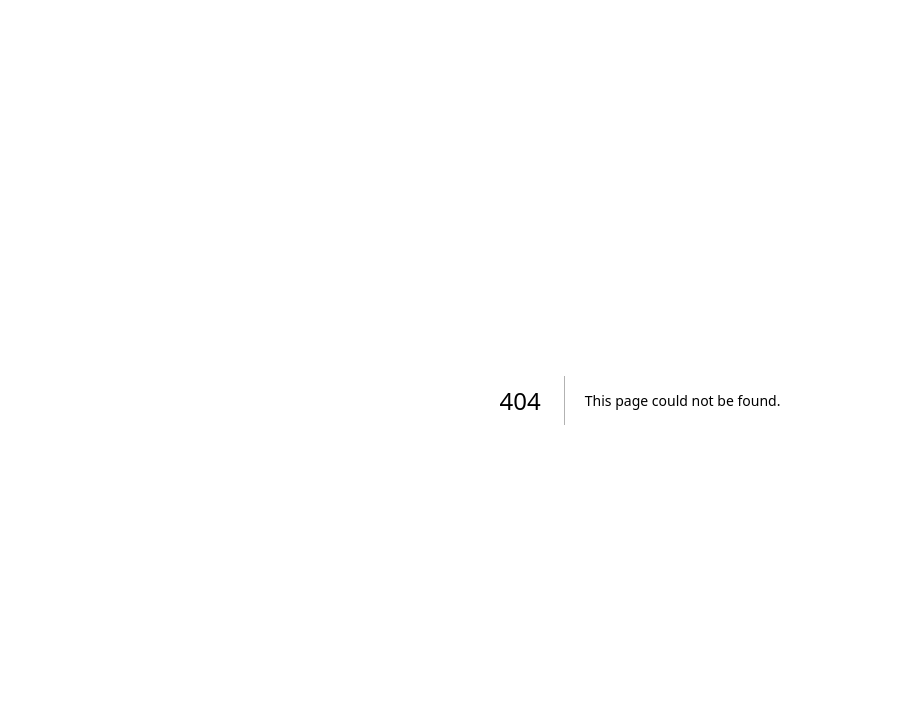
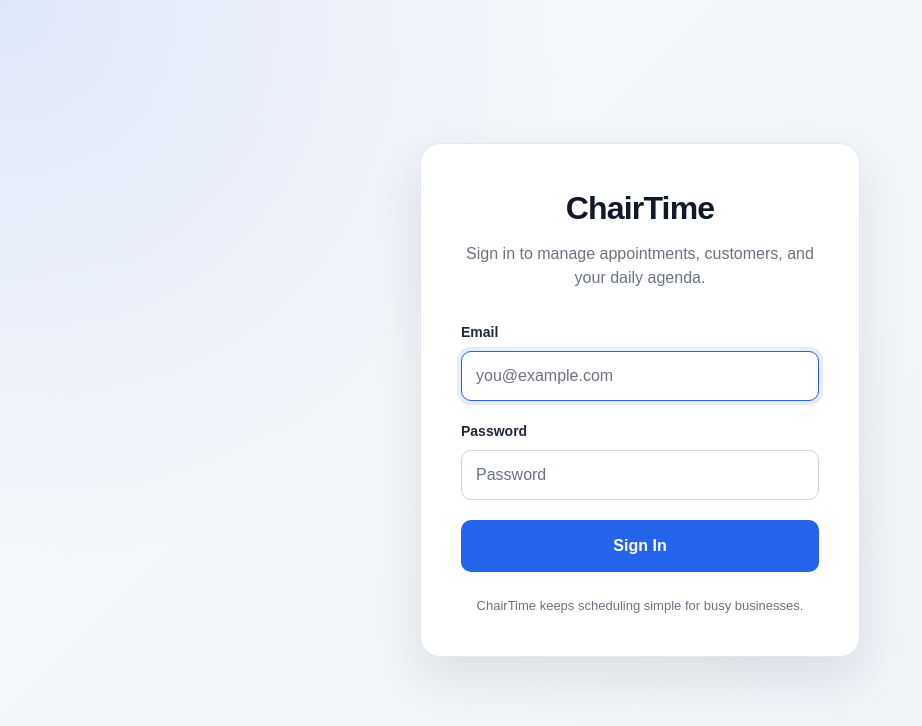
Before and after one commit to jonathandschreiber-commits/chairtime, a Next.js app in the folder frontend/: page /login in a window 1280 px wide. Before the commit this address had no page. Shown: the top 726 px of the page, without its empty margins (0-922 px from the left). Built offline with nearby package versions, Linux system fonts and the light colour scheme.

Commit message:
Deploy login and authentication routes

```diff
--- /dev/null
+++ b/frontend/app/api/auth/login/route.js
@@ -0,0 +1,72 @@
+import { NextResponse } from "next/server";
+
+const COOKIE_NAME = "chairtime_token";
+const COOKIE_MAX_AGE_SECONDS = 60 * 60 * 24 * 7;
+
+export async function POST(request) {
+    try {
+        const apiUrl = process.env.CHAIRTIME_API_URL;
+
+        if (!apiUrl) {
+            return NextResponse.json(
+                { error: "Backend URL is not configured." },
+                { status: 500 }
+            );
+        }
+
+        const body = await request.json();
+
+        const response = await fetch(`${apiUrl}/api/auth/login`, {
+            method: "POST",
+            headers: {
+                "Content-Type": "application/json",
+            },
+            body: JSON.stringify(body),
+            cache: "no-store",
+        });
+
+        const data = await response.json();
+
+        if (!response.ok) {
+            return NextResponse.json(data, {
+                status: response.status,
+            });
+        }
+
+        const token =
+            data.access_token ||
+            data.accessToken ||
+            data.token;
+
+        if (!token) {
+            return NextResponse.json(
+                { error: "No access token returned." },
+                { status: 500 }
+            );
+        }
+
+        const result = NextResponse.json({
+            success: true,
+            user: data.user,
+        });
+
+        result.cookies.set({
+            name: COOKIE_NAME,
+            value: token,
+            httpOnly: true,
+            secure: process.env.NODE_ENV === "production",
+            sameSite: "lax",
+            path: "/",
+            maxAge: COOKIE_MAX_AGE_SECONDS,
+        });
+
+        return result;
+    } catch (err) {
+        console.error(err);
+
+        return NextResponse.json(
+            { error: "Unable to contact authentication server." },
+            { status: 500 }
+        );
+    }
+}
--- /dev/null
+++ b/frontend/app/api/auth/logout/route.js
@@ -0,0 +1,21 @@
+import { NextResponse } from "next/server";
+
+const COOKIE_NAME = "chairtime_token";
+
+export async function POST() {
+  const response = NextResponse.json({
+    success: true,
+  });
+
+  response.cookies.set({
+    name: COOKIE_NAME,
+    value: "",
+    httpOnly: true,
+    secure: process.env.NODE_ENV === "production",
+    sameSite: "lax",
+    path: "/",
+    maxAge: 0,
+  });
+
+  return response;
+}
--- /dev/null
+++ b/frontend/app/login/login.module.css
@@ -0,0 +1,146 @@
+.page {
+  min-height: 100vh;
+  display: flex;
+  align-items: center;
+  justify-content: center;
+  padding: 24px;
+  background:
+    radial-gradient(circle at top left, rgba(37, 99, 235, 0.12), transparent 38%),
+    linear-gradient(135deg, #f8fafc 0%, #eef2f7 100%);
+}
+
+.card {
+  width: 100%;
+  max-width: 440px;
+  padding: 40px;
+  background: #ffffff;
+  border: 1px solid #e5e7eb;
+  border-radius: 20px;
+  box-shadow: 0 20px 50px rgba(15, 23, 42, 0.1);
+}
+
+.brand {
+  margin-bottom: 32px;
+  text-align: center;
+}
+
+.brandName {
+  margin: 0;
+  color: #111827;
+  font-size: 32px;
+  font-weight: 800;
+  letter-spacing: -0.8px;
+}
+
+.brandText {
+  margin: 10px 0 0;
+  color: #6b7280;
+  font-size: 16px;
+  line-height: 1.5;
+}
+
+.form {
+  display: flex;
+  flex-direction: column;
+  gap: 20px;
+}
+
+.field {
+  display: flex;
+  flex-direction: column;
+  gap: 8px;
+}
+
+.label {
+  color: #1f2937;
+  font-size: 14px;
+  font-weight: 700;
+}
+
+.input {
+  width: 100%;
+  min-height: 50px;
+  padding: 12px 14px;
+  color: #111827;
+  font-size: 16px;
+  background: #ffffff;
+  border: 1px solid #d1d5db;
+  border-radius: 10px;
+  outline: none;
+  transition:
+    border-color 150ms ease,
+    box-shadow 150ms ease;
+}
+
+.input:focus {
+  border-color: #2563eb;
+  box-shadow: 0 0 0 4px rgba(37, 99, 235, 0.12);
+}
+
+.input:disabled {
+  color: #6b7280;
+  background: #f3f4f6;
+  cursor: not-allowed;
+}
+
+.button {
+  min-height: 52px;
+  padding: 12px 18px;
+  color: #ffffff;
+  font-size: 16px;
+  font-weight: 700;
+  background: #2563eb;
+  border: none;
+  border-radius: 10px;
+  cursor: pointer;
+  transition:
+    background 150ms ease,
+    transform 150ms ease;
+}
+
+.button:hover:not(:disabled) {
+  background: #1d4ed8;
+}
+
+.button:active:not(:disabled) {
+  transform: translateY(1px);
+}
+
+.button:disabled {
+  background: #93c5fd;
+  cursor: not-allowed;
+}
+
+.error {
+  margin: 0;
+  padding: 12px 14px;
+  color: #991b1b;
+  font-size: 14px;
+  line-height: 1.45;
+  background: #fef2f2;
+  border: 1px solid #fecaca;
+  border-radius: 10px;
+}
+
+.footer {
+  margin: 24px 0 0;
+  color: #6b7280;
+  font-size: 13px;
+  line-height: 1.5;
+  text-align: center;
+}
+
+@media (max-width: 520px) {
+  .page {
+    padding: 16px;
+  }
+
+  .card {
+    padding: 30px 22px;
+    border-radius: 16px;
+  }
+
+  .brandName {
+    font-size: 28px;
+  }
+}
--- /dev/null
+++ b/frontend/app/login/page.js
@@ -0,0 +1,155 @@
+"use client";
+
+import { useRouter } from "next/navigation";
+import { useState } from "react";
+import styles from "./login.module.css";
+
+export default function LoginPage() {
+  const router = useRouter();
+
+  const [email, setEmail] = useState("");
+  const [password, setPassword] = useState("");
+  const [loading, setLoading] = useState(false);
+  const [error, setError] = useState("");
+
+  async function handleSubmit(event) {
+    event.preventDefault();
+
+    if (loading) {
+      return;
+    }
+
+    const cleanEmail = email.trim().toLowerCase();
+
+    if (!cleanEmail || !password) {
+      setError("Please enter your email address and password.");
+      return;
+    }
+
+    setLoading(true);
+    setError("");
+
+    try {
+      const response = await fetch("/api/auth/login", {
+        method: "POST",
+        headers: {
+          "Content-Type": "application/json",
+          Accept: "application/json",
+        },
+        body: JSON.stringify({
+          email: cleanEmail,
+          password,
+        }),
+      });
+
+      let data = {};
+
+      try {
+        data = await response.json();
+      } catch {
+        data = {};
+      }
+
+      if (!response.ok) {
+        throw new Error(
+          data.error ||
+            data.detail ||
+            "The email or password is incorrect."
+        );
+      }
+
+      const shopSlug = data?.user?.shop_slug;
+
+      if (!shopSlug) {
+        throw new Error(
+          "Your account does not have a business assigned."
+        );
+      }
+
+      router.replace(`/${shopSlug}/admin`);
+      router.refresh();
+    } catch (error) {
+      setError(
+        error instanceof Error
+          ? error.message
+          : "Unable to sign in. Please try again."
+      );
+    } finally {
+      setLoading(false);
+    }
+  }
+
+  return (
+    <main className={styles.page}>
+      <section className={styles.card}>
+        <div className={styles.brand}>
+          <h1 className={styles.brandName}>ChairTime</h1>
+
+          <p className={styles.brandText}>
+            Sign in to manage appointments, customers, and your daily agenda.
+          </p>
+        </div>
+
+        <form className={styles.form} onSubmit={handleSubmit}>
+          {error ? (
+            <p className={styles.error} role="alert">
+              {error}
+            </p>
+          ) : null}
+
+          <div className={styles.field}>
+            <label className={styles.label} htmlFor="email">
+              Email
+            </label>
+
+            <input
+              id="email"
+              className={styles.input}
+              type="email"
+              autoComplete="email"
+              inputMode="email"
+              autoCapitalize="none"
+              spellCheck="false"
+              value={email}
+              onChange={(event) => setEmail(event.target.value)}
+              placeholder="you@example.com"
+              disabled={loading}
+              required
+              autoFocus
+            />
+          </div>
+
+          <div className={styles.field}>
+            <label className={styles.label} htmlFor="password">
+              Password
+            </label>
+
+            <input
+              id="password"
+              className={styles.input}
+              type="password"
+              autoComplete="current-password"
+              value={password}
+              onChange={(event) => setPassword(event.target.value)}
+              placeholder="Password"
+              disabled={loading}
+              required
+            />
+          </div>
+
+          <button
+            className={styles.button}
+            type="submit"
+            disabled={loading}
+          >
+            {loading ? "Signing In..." : "Sign In"}
+          </button>
+        </form>
+
+        <p className={styles.footer}>
+          ChairTime keeps scheduling simple for busy businesses.
+        </p>
+      </section>
+    </main>
+  );
+}
--- /dev/null
+++ b/frontend/proxy.js
@@ -0,0 +1,34 @@
+import { NextResponse } from "next/server";
+
+const COOKIE_NAME = "chairtime_token";
+
+export function proxy(request) {
+  const token = request.cookies.get(COOKIE_NAME)?.value;
+  const pathname = request.nextUrl.pathname;
+
+  const isLegacyAdminRoute =
+    pathname === "/admin" ||
+    pathname.startsWith("/admin/");
+
+  const isShopAdminRoute =
+    /^\/[^/]+\/admin(?:\/|$)/.test(pathname);
+
+  const isProtectedAdminRoute =
+    isLegacyAdminRoute || isShopAdminRoute;
+
+  if (isProtectedAdminRoute && !token) {
+    const loginUrl = new URL("/login", request.url);
+    loginUrl.searchParams.set("next", pathname);
+
+    return NextResponse.redirect(loginUrl);
+  }
+
+  return NextResponse.next();
+}
+
+export const config = {
+  matcher: [
+    "/admin/:path*",
+    "/:shop/admin/:path*",
+  ],
+};
```
